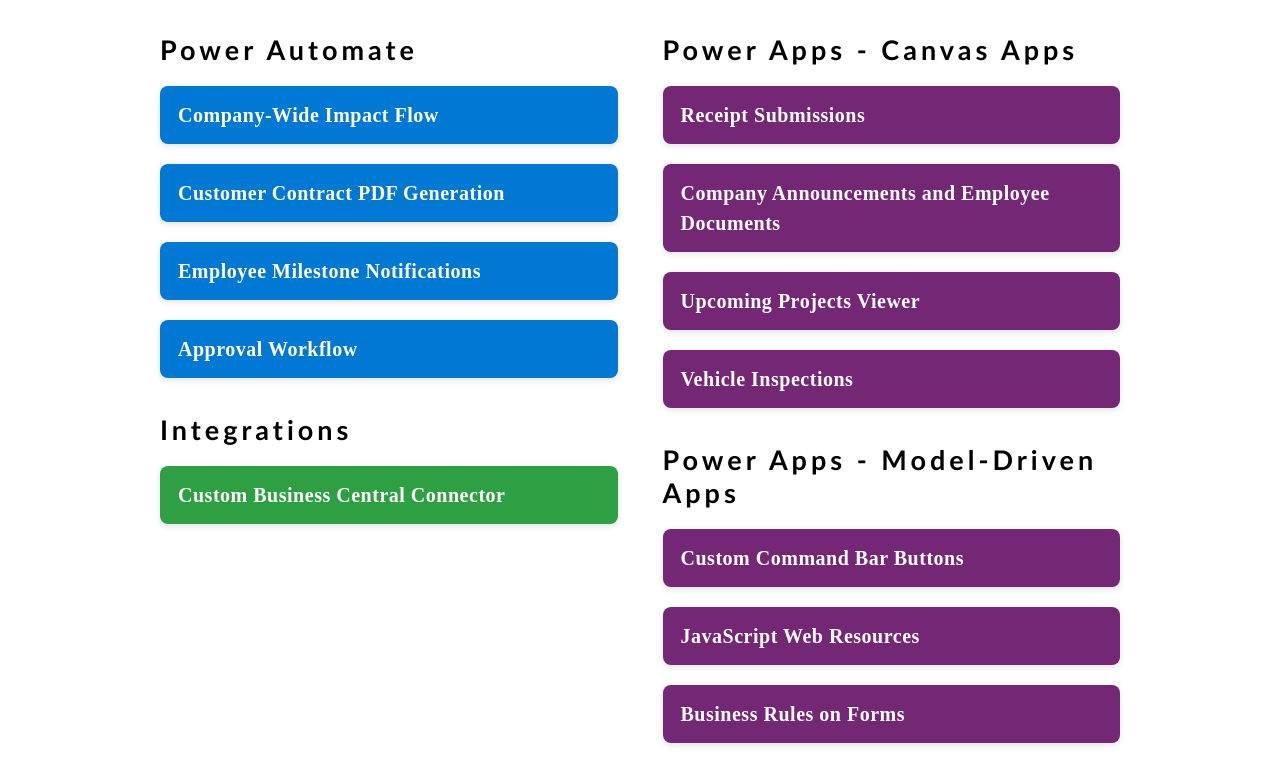
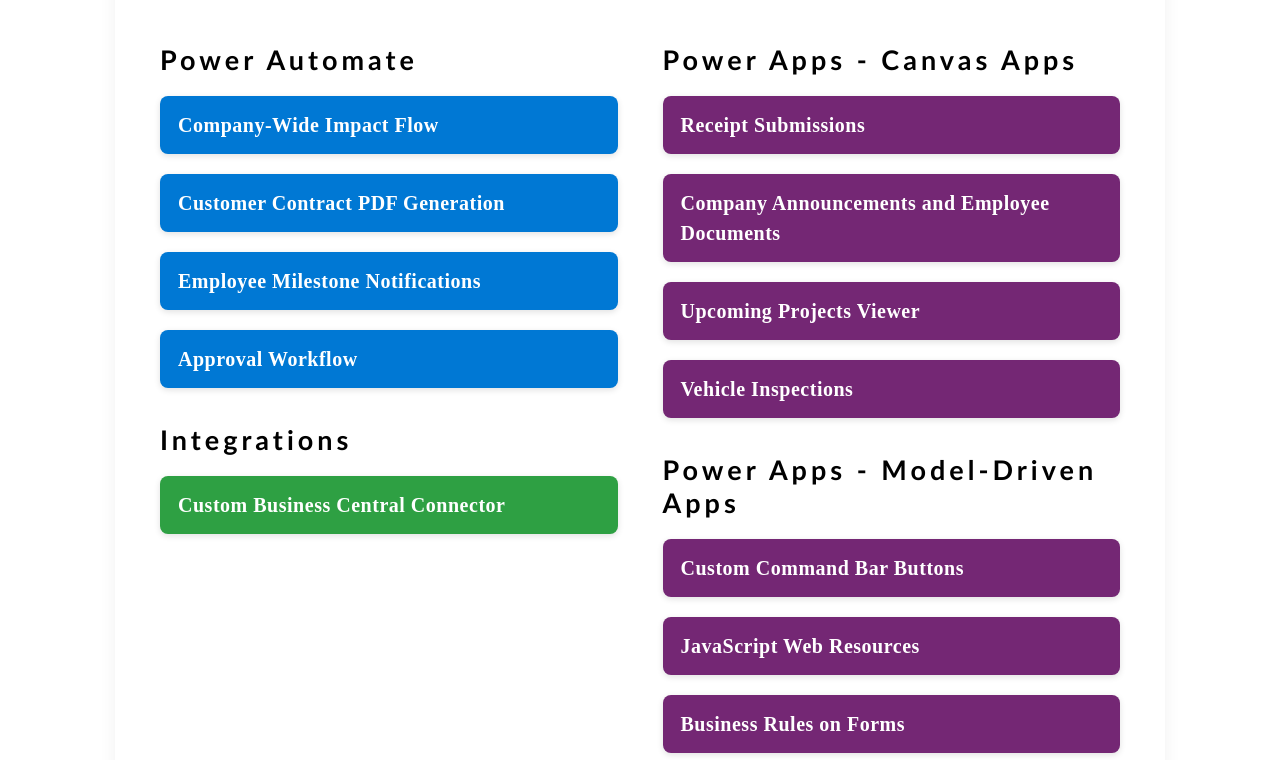
Before and after one commit to gitmyprojects/gitmyprojects.github.io, a plain HTML site: page projects.html in a window 1280 px wide. Shown: the part 155-915 px from the top of the page. Drawn offline with Linux system fonts and the light colour scheme.

Commit message:
updated projects page styling

```diff
--- a/css/main.css
+++ b/css/main.css
@@ -317,10 +317,12 @@
     max-width: 1050px;
     min-height: auto;
     height: auto;
-    padding: 35px 45px;
+    padding: 45px;
     margin: 0 auto;
-    background-color: transparent;
+    background-color: #ffffff;
+    border-radius: 12px;
     float: none;
+    box-shadow: 0 4px 18px rgba(0, 0, 0, 0.06);
 }
 
 @media screen and (max-width: 576px) {
```
